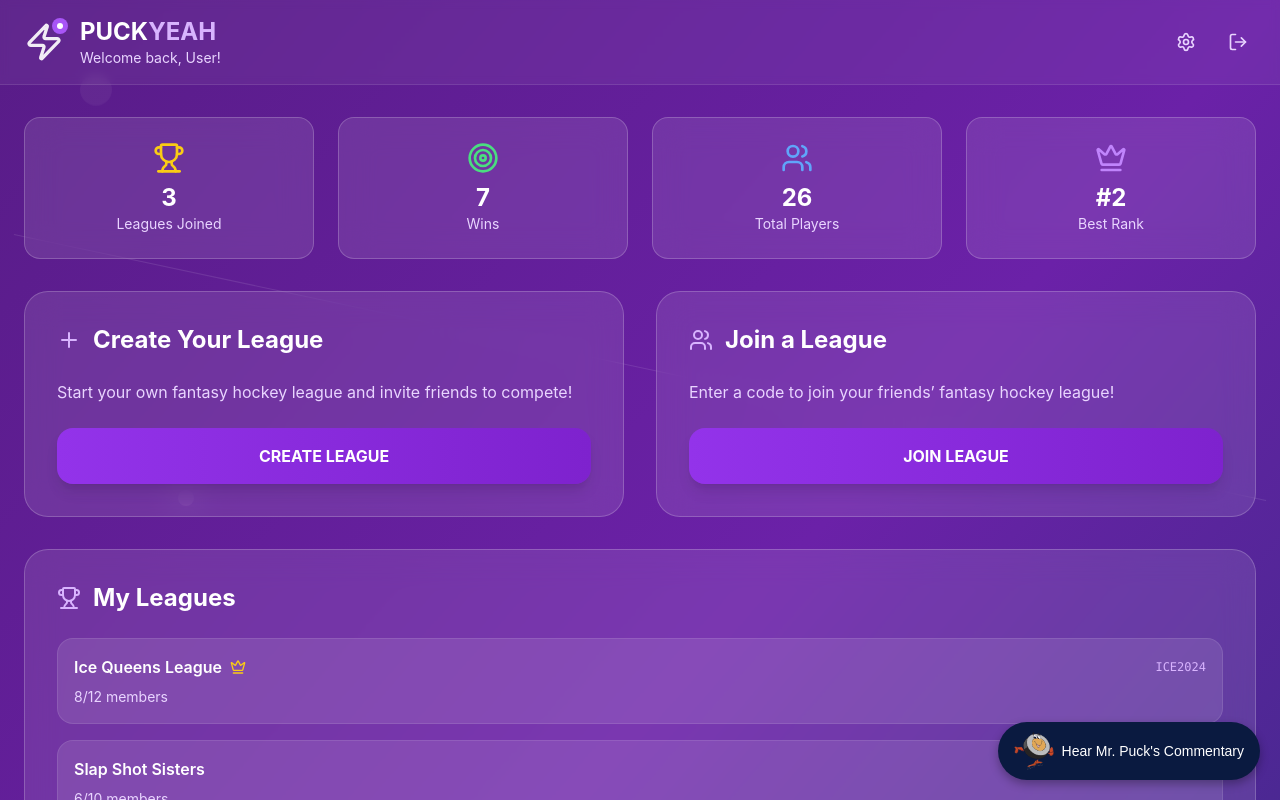
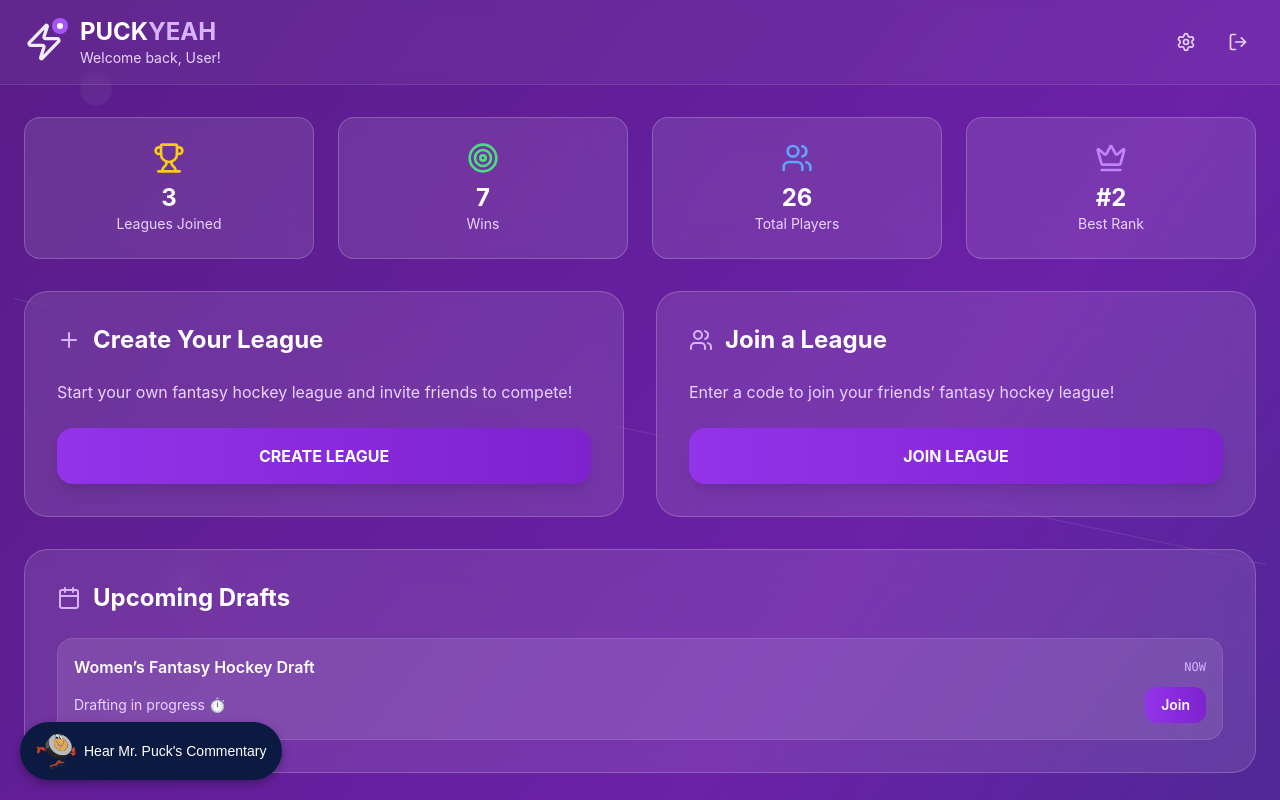
Before and after one commit to sxnnywu/game-on, a React (Create React App) app in the folder frontend/: page /dashboard in a window 1280 px wide. Shown: the top 800 px of the page. Built offline with nearby package versions, Linux system fonts and the light colour scheme.

Commit message:
Changed Widget to Left Align, Added COnnectivity to the Drafting Page

```diff
--- a/frontend/src/Components/GeminiWidget/GeminiWidget.css
+++ b/frontend/src/Components/GeminiWidget/GeminiWidget.css
@@ -1,7 +1,7 @@
 .gemini-fab-container {
   position: fixed;
   bottom: 20px;
-  right: 20px;
+  left: 20px;
   z-index: 9999;
   display: flex;
   flex-direction: column;
--- a/frontend/src/Dashboard.js
+++ b/frontend/src/Dashboard.js
@@ -1,5 +1,6 @@
 import React, { useState, useEffect } from 'react';
 import { Users, Trophy, Plus, Copy, Share2, Crown, Calendar, Target, Zap, Settings, LogOut } from 'lucide-react';
+import { useNavigate } from 'react-router-dom';
 
 const Dashboard = () => {
   const [puckPosition, setPuckPosition] = useState(0);
@@ -13,6 +14,8 @@ const Dashboard = () => {
   const [showLeagueDetails, setShowLeagueDetails] = useState(false);
   const [selectedLeague, setSelectedLeague] = useState(null);
   const [joinCode, setJoinCode] = useState('');
+  const navigate = useNavigate();
+
 
   // Animated puck movement
   useEffect(() => {
@@ -184,6 +187,33 @@ const Dashboard = () => {
         <span className="relative z-10">JOIN LEAGUE</span>
         <div className="absolute inset-0 bg-gradient-to-r from-white/20 to-transparent transform -skew-x-12 -translate-x-full group-hover:translate-x-full transition-transform duration-700"></div>
       </button>
+    </div>
+  </div>
+
+   {/* Upcoming Drafts (full width) */}
+  <div className="bg-white/10 backdrop-blur-lg rounded-3xl p-8 border border-white/20 mb-8 animate-slide-up">
+    <h2 className="text-2xl font-bold text-white mb-6 flex items-center">
+      <Calendar className="w-6 h-6 mr-3 text-purple-300" />
+      Upcoming Drafts
+    </h2>
+    <div className="space-y-4">
+      <div className="cursor-pointer bg-white/10 rounded-2xl p-4 border border-white/10 hover:bg-white/20 transition-all duration-300 transform hover:scale-105">
+        <div className="flex items-center justify-between mb-2">
+          <h3 className="font-semibold text-white flex items-center">
+            Women’s Fantasy Hockey Draft
+          </h3>
+          <span className="text-xs text-purple-300 font-mono">NOW</span>
+        </div>
+        <div className="flex items-center justify-between">
+          <span className="text-purple-200 text-sm">Drafting in progress ⏱️</span>
+          <button
+          onClick={() => navigate('/draft')}
+          className="px-4 py-2 text-sm font-semibold bg-gradient-to-r from-purple-600 to-purple-700 text-white rounded-xl hover:from-purple-500 hover:to-purple-600 transition-all"
+        >
+          Join
+        </button>
+        </div>
+      </div>
     </div>
   </div>
 
--- a/package.json
+++ b/package.json
@@ -1,5 +1,6 @@
 {
   "dependencies": {
-    "dotenv": "^17.2.2"
+    "dotenv": "^17.2.2",
+    "framer-motion": "^12.23.22"
   }
 }
```
Also changed, not shown: 1 other file (tests, documents, lock files or other folders).
